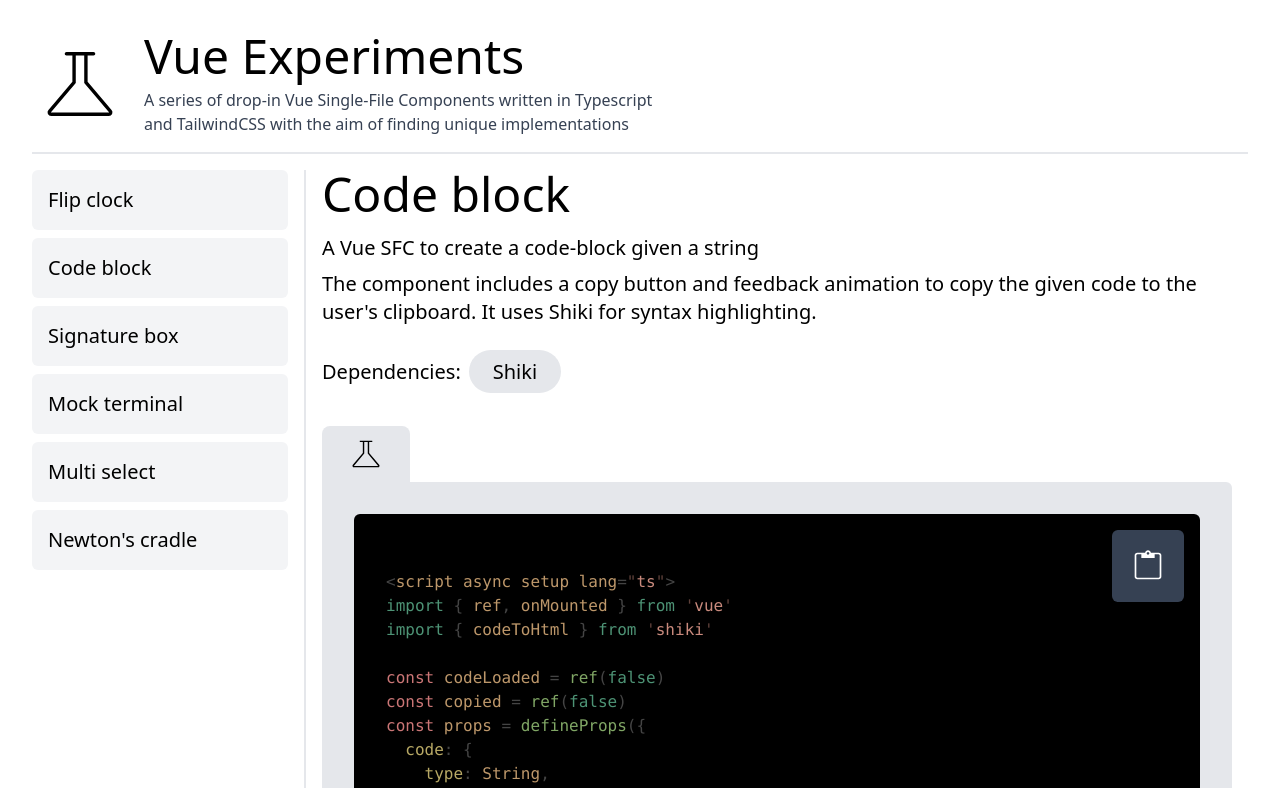
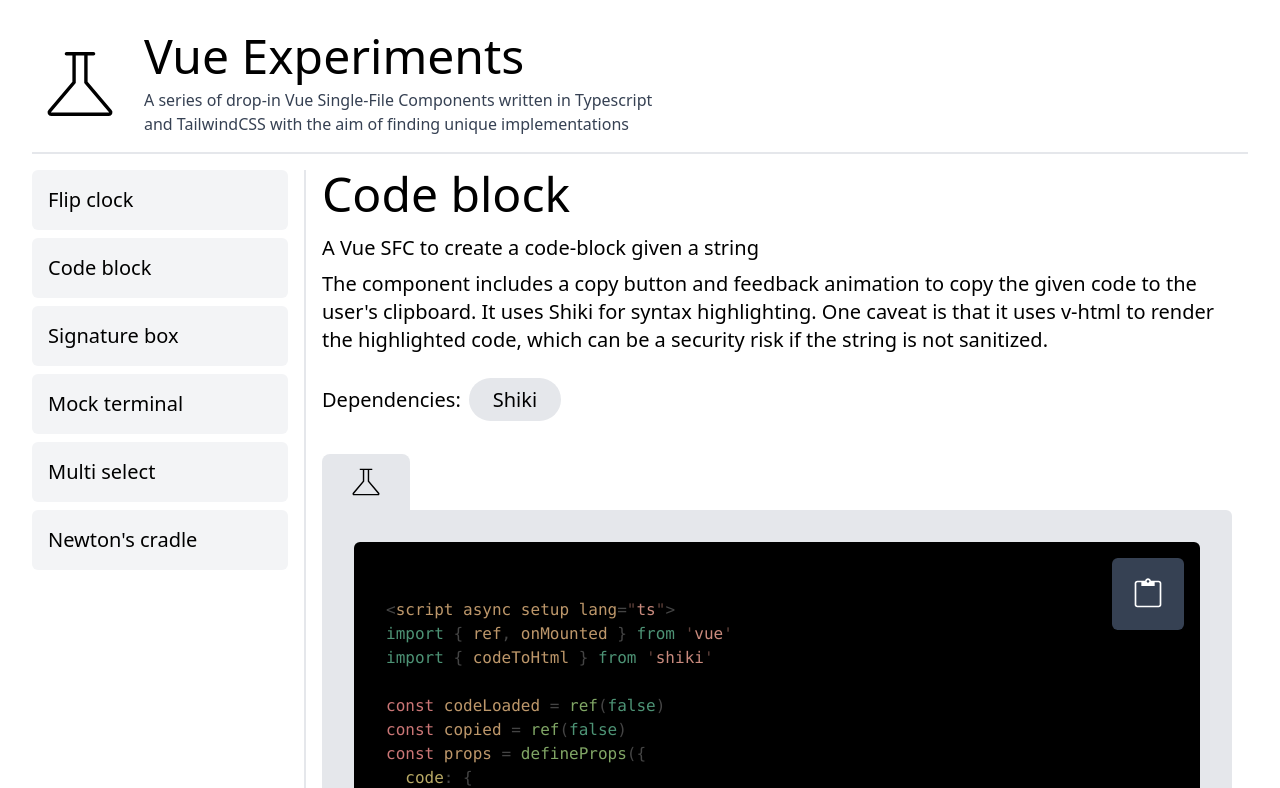
Before and after one commit to BenTopping/vue-experiments, a Vue app: page /code_block in a window 1280 px wide. Shown: the top 788 px of the page. Built offline with nearby package versions, Linux system fonts and the light colour scheme.

Commit message:
feat(deployment): adds GitHub pages config and action workflow

```diff
--- a/src/views/CodeBlockView.vue
+++ b/src/views/CodeBlockView.vue
@@ -132,6 +132,7 @@ onMounted(async () => {
         <span>
           The component includes a copy button and feedback animation to copy the given code to the
           user's clipboard. It uses Shiki for syntax highlighting.
+          One caveat is that it uses v-html to render the highlighted code, which can be a security risk if the string is not sanitized.
         </span>
         <div class="flex flex-row space-x-2 py-4 items-center">
           <span class="py-2">Dependencies:</span>
--- a/vite.config.ts
+++ b/vite.config.ts
@@ -5,6 +5,7 @@ import vue from '@vitejs/plugin-vue'
 
 // https://vitejs.dev/config/
 export default defineConfig({
+  base: '/vue-experiments/',
   plugins: [vue()],
   resolve: {
     alias: {
```
